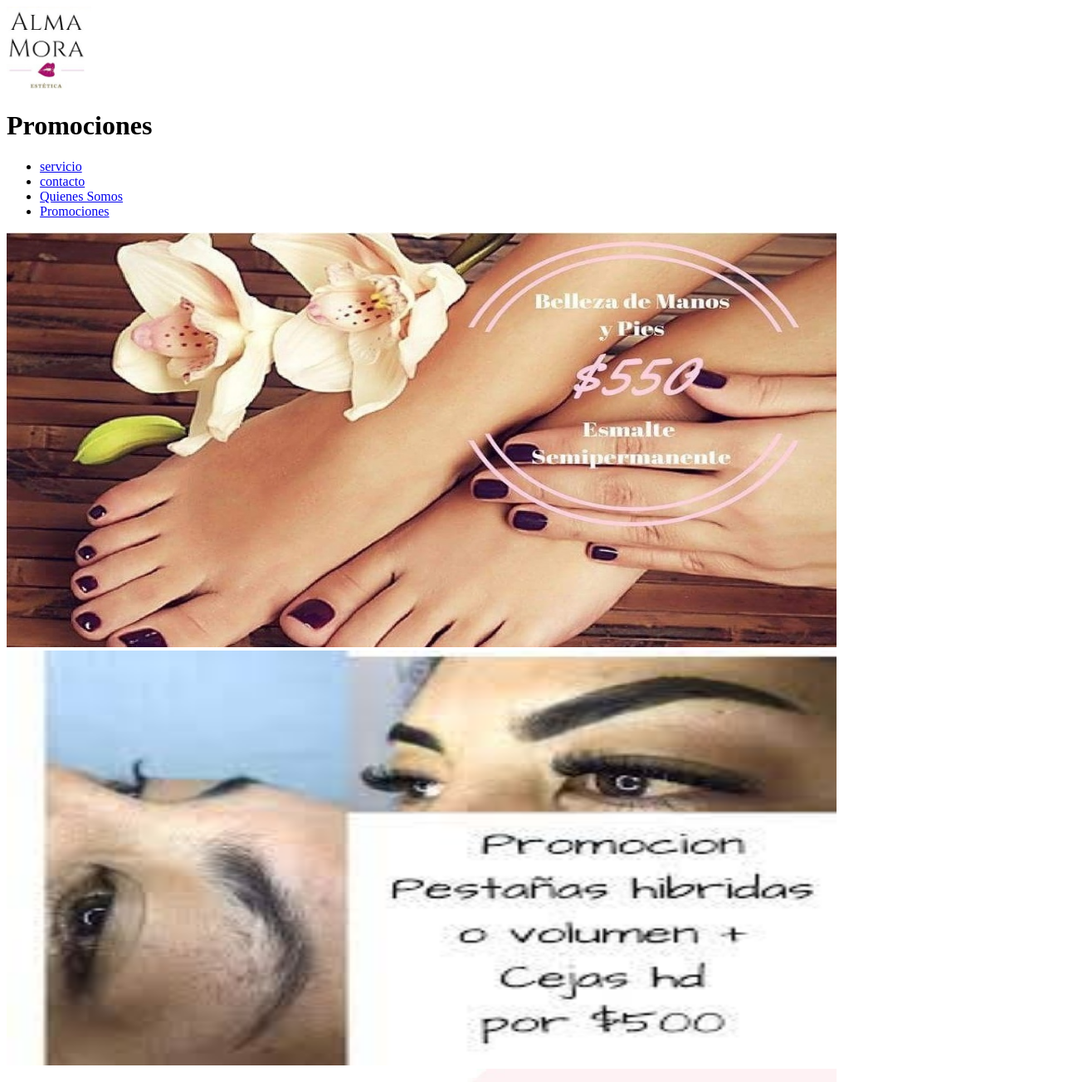
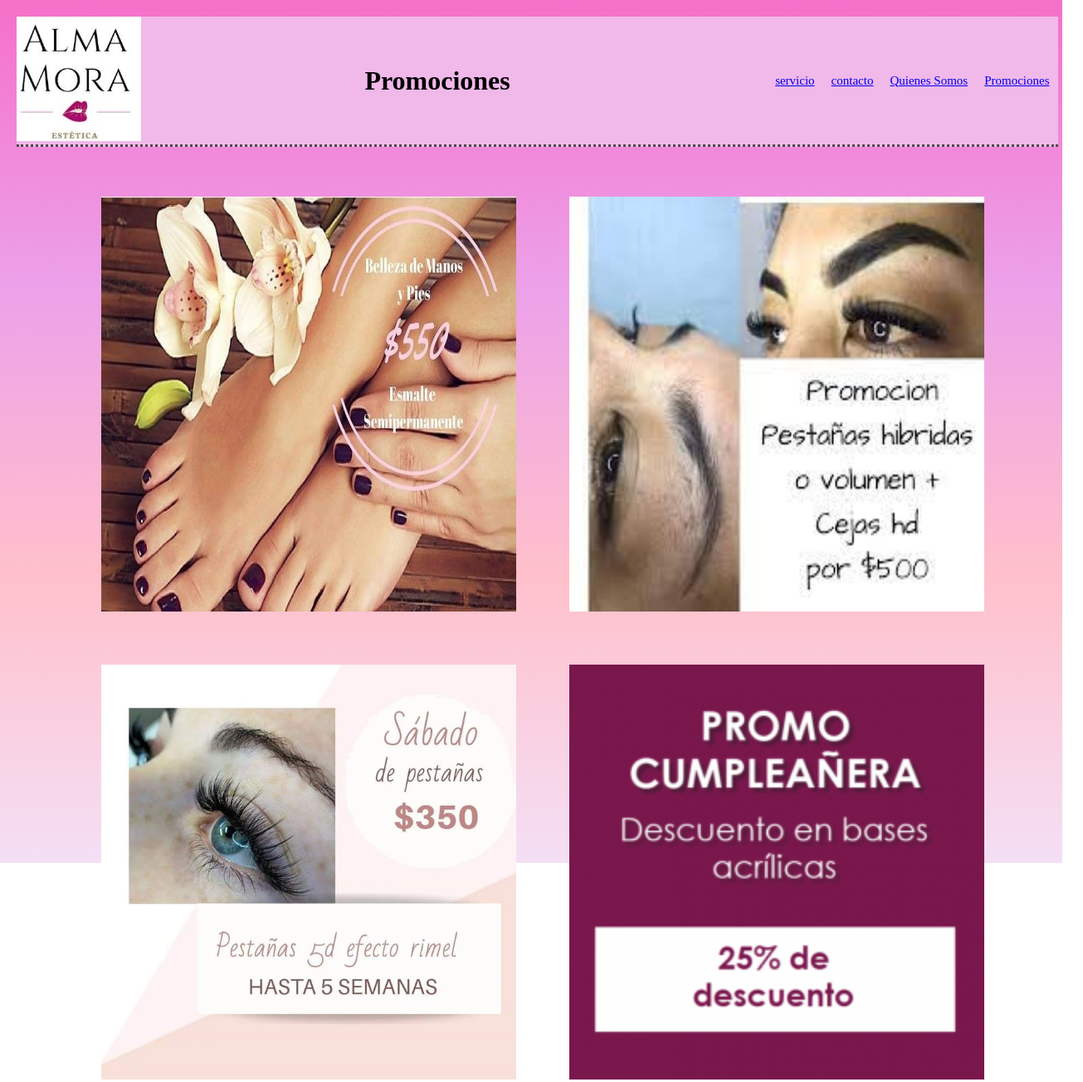
Before and after one commit to mayra-origgi/almamora, a plain HTML site: page pages/promociones.html in a window 1280 px wide. Shown: the top 1304 px of the page at 83% size, 1305 px wide, since content can reach past the window. Drawn offline with Linux system fonts and the light colour scheme.

Commit message:
modificaciones

```diff
--- a/main.css
+++ b/pages/main.css
@@ -3,6 +3,7 @@
     margin:0;
     padding: 0;
     border: 0;
+
 
 }
 body{
@@ -23,15 +24,16 @@ body{
            "footer";
    grid-template-columns: auto;
    grid-template-rows: 1fr 1fr 1fr;
-   background: url(public/imagenfondo.webp);
-   background-size: cover;
    width: 100%;
    max-height:1500px ;
    margin: 15px 15px 15px 15px;
 
 
    }
-
+body{
+   background: linear-gradient( #f570c8, rgb(236, 161, 233) ,pink, #f4dff5) no-repeat;
+   background-size: cover;
+}
 .header {
     grid-area : header ;
     display: flex;
@@ -46,11 +48,19 @@ body{
     list-style-type: none;
     font-size: 15px;
 
-}
+}   /*animacion*/
 .header li:hover{
     width: 50px;
     height: 30px;
+    padding-right:200px ;
+    font-size: 30px;
 }
+
+.animacion:hover{
+   -webkit-filter: grayscale(1);
+
+}
+/*animacion*/
 main{
     grid-area: main;
     margin-top: 30px;
@@ -64,7 +74,7 @@ footer{
     font-size: 15px;
     align-items: center;
     flex-direction: column;
-
+    margin-top:20px;
     padding: 15px 15px 15px 15px;
     margin-right: 25px;
 
@@ -74,6 +84,7 @@ footer .redes-1{
     display: flex;
     flex-direction: column;
 }
+
 /*fin clases similares*/
 
 
--- a/pages/promociones.html
+++ b/pages/promociones.html
@@ -4,38 +4,41 @@
     <meta charset="UTF-8">
     <meta http-equiv="X-UA-Compatible" content="IE=edge">
     <meta name="viewport" content="width=device-width, initial-scale=1.0">
+    <link rel="stylesheet" href="./main.css">
     <title>Document</title>
 </head>
 <body class="grids">
     <div id="promociones">
-    <header class="header">
-        <a  href="../index.html" target="_blak" ><img class="logo" src="../public/logo.jpg" alt="logo" height="100px"></a>
+
+        <header class="header">
+
+            <a  href="./index.html" target="_blak" ><img class="logo" src="../public/logo.jpg" alt="logo" height="100px"></a>
              <h1>Promociones </h1>
 
              <nav>
                  <div class="navegador">
 
                      <ul >
-                         <li >  <a href="servicios.html">servicio </a></li>
-                         <li > <a href="contacto.html">contacto</a></li>
-                         <li > <a href="sobremi.html">Quienes Somos</a> </li>
-                         <li > <a href="promociones.html">Promociones</a></li>
+                         <li >  <a href="./servicio.html">servicio </a></li>
+                         <li > <a href="./contacto.html">contacto</a></li>
+                         <li > <a href="./sobre-mi.html">Quienes Somos</a> </li>
+                         <li > <a href="./promociones.html">Promociones</a></li>
                      </ul>
                 </div>
             </nav>
     </header>
     <main>
             <div class="img-promo">
-                     <img  src="../public/promociones.jpg" alt="promocionpie" height="500px" width="1000px">
+                     <img class="animacion" src="../public/promociones.jpg" alt="promocionpie" height="500px" width="1000px">
 
 
-                     <img  src="../public/promociones-cejas.jpg" alt="promocion cejas" height="500px" width="1000px" >
+                     <img class="animacion" src="../public/promociones-cejas.jpg" alt="promocion cejas" height="500px" width="1000px" >
 
 
-                     <img  src="../public/promociones-pestañas.webp" alt="promociones pestañas" height="500px"width="1000px" >
+                     <img class="animacion" src="../public/promociones-pestañas.webp" alt="promociones pestañas" height="500px"width="1000px" >
 
 
-                     <img  src="../public/promociones-uñas.png" alt="promociones uñas" height="500px" width="1000px" >
+                     <img class="animacion" src="../public/promociones-uñas.png" alt="promociones uñas" height="500px" width="1000px" >
             </div>
     </main>
 
```
Also changed, not shown: pages/contacto.html (+6 -5 lines), pages/index.html (renamed from index.html, +12 -10 lines), pages/servicio.html (+6 -5 lines), pages/sobre-mi.html (+12 -7 lines).
